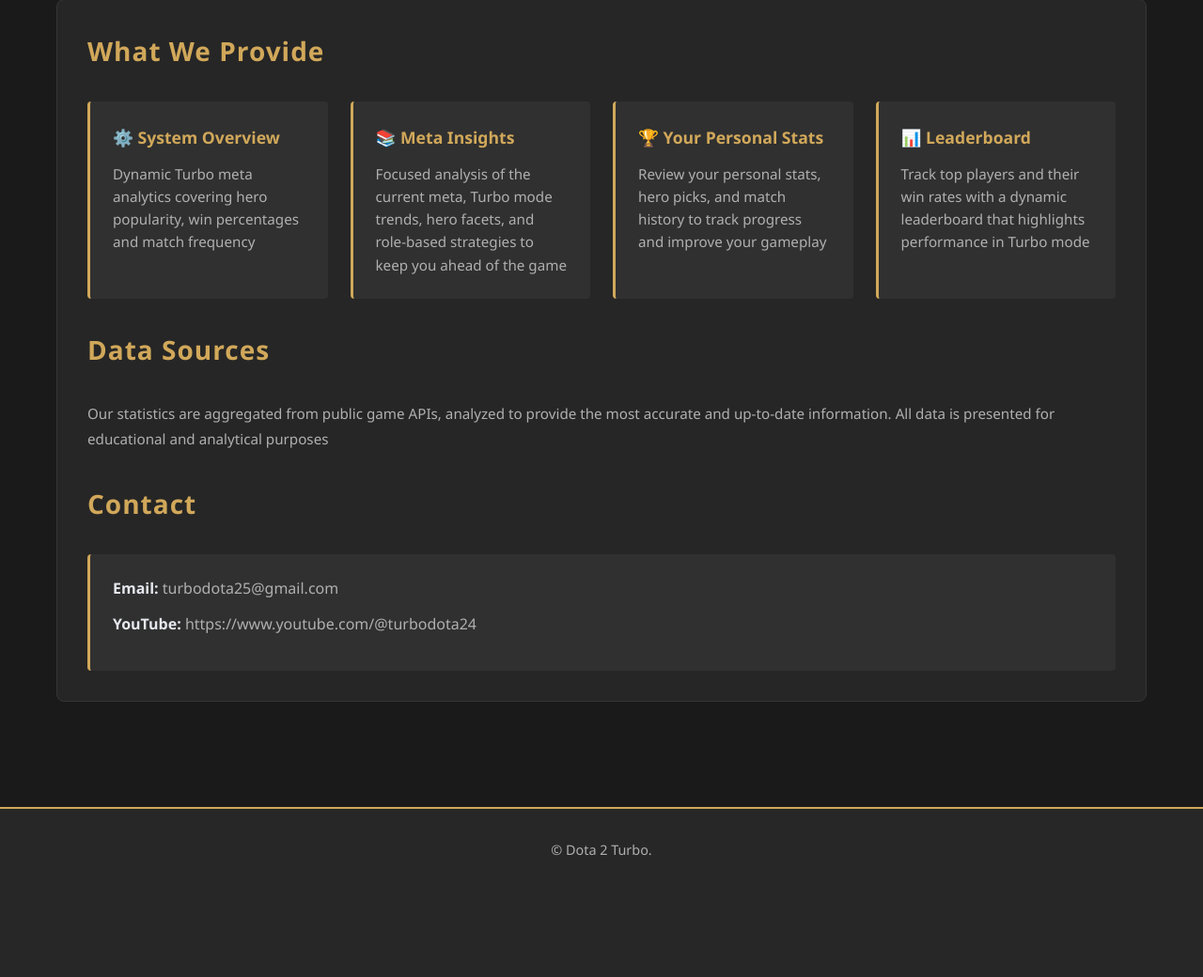
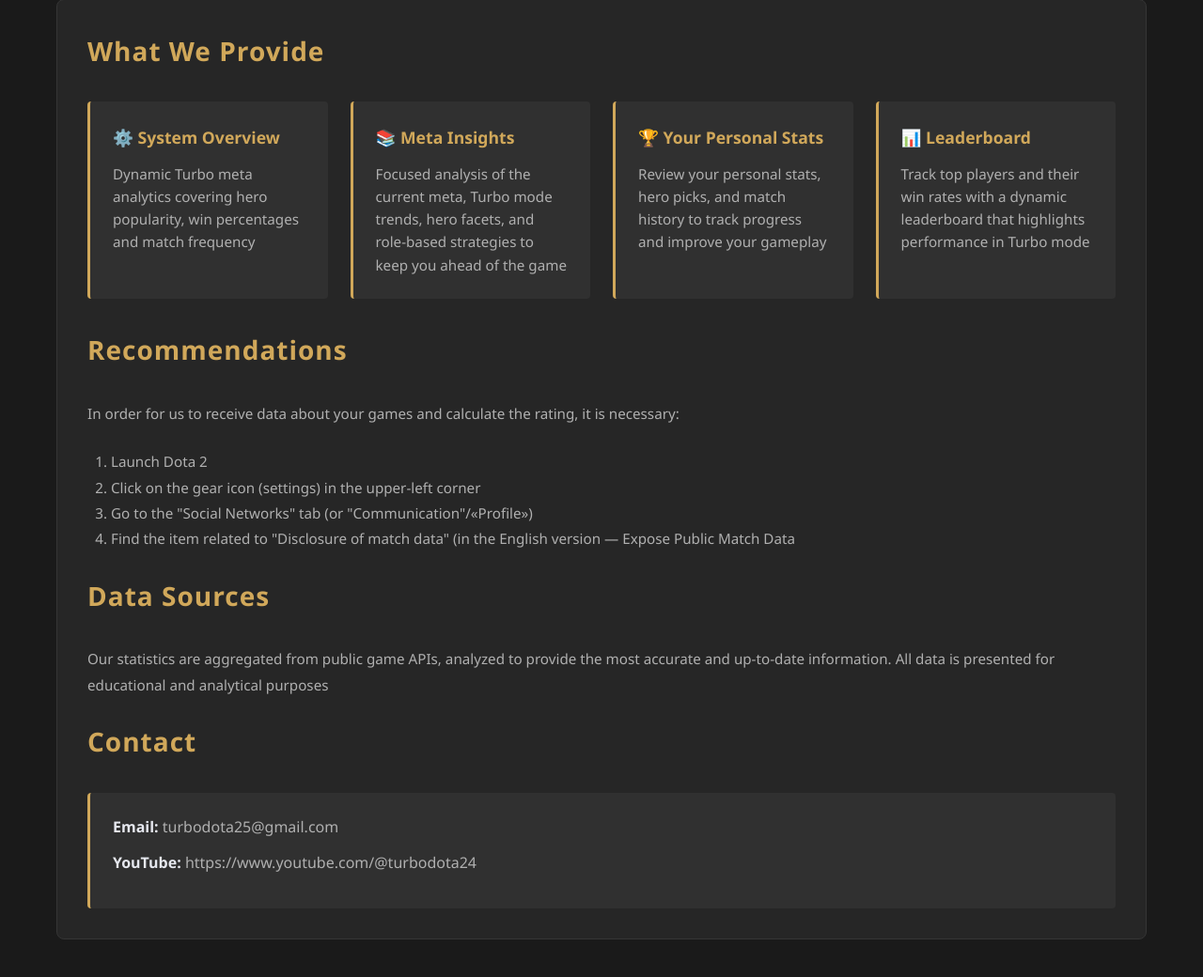
Before and after one commit to axmadJ3/dota2-turbo, a Django app: page /about/ in a window 1280 px wide. Shown: the part 391-1431 px from the top of the page at 94% size. Before the commit the page ends 1302 px from the top, so only its background shows below. Run offline with Django 5.2, Linux system fonts and the light colour scheme; parts of the project's set-up code (start-up, migrations or seed data) failed here and were passed over.

Commit message:
Updated about page

```diff
--- a/dota2_turbo/leaderboard/templates/leaderboard/about.html
+++ b/dota2_turbo/leaderboard/templates/leaderboard/about.html
@@ -57,6 +57,18 @@
                 </div>
             </div>
             <h2 class="section-title">
+                {% trans "Recommendations" %}
+            </h2>
+            <p class="about-text">
+                {% trans "In order for us to receive data about your games and calculate the rating, it is necessary:" %}
+            </p>
+            <ol class="recommendation-list ">
+                <li>{% trans "Launch Dota 2" %}</li>
+                <li>{% trans "Click on the gear icon (settings) in the upper-left corner" %}</li>
+                <li>{% trans 'Go to the "Social Networks" tab (or "Communication"/«Profile»)' %}</li>
+                <li>{% trans 'Find the item related to "Disclosure of match data" (in the English version — Expose Public Match Data' %}</li>
+            </ol>
+            <h2 class="section-title">
                 {% trans "Data Sources" %}
             </h2>
             <p class="about-text">
--- a/dota2_turbo/static/styles.css
+++ b/dota2_turbo/static/styles.css
@@ -853,8 +853,17 @@ a {
 .about-text {
     color: var(--text-secondary);
     line-height: 1.8;
-    margin-bottom: 2rem;
+    margin-bottom: 1.5rem;
     font-size: 0.95rem;
+}
+
+.recommendation-list {
+    margin-top: 20px;
+    margin-bottom: 1.5rem;
+    padding-left: 25px;
+    color: var(--text-secondary);
+    font-size: 0.95rem;
+    line-height: 1.8;
 }
 
 .about-features {
```
